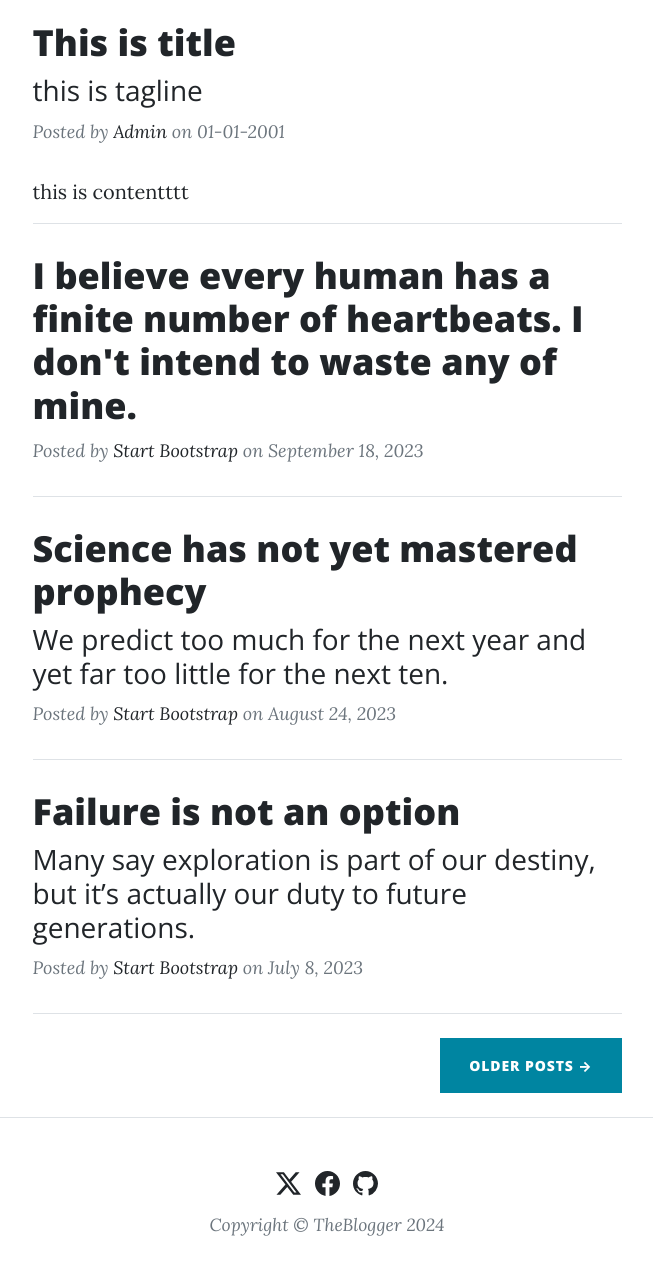
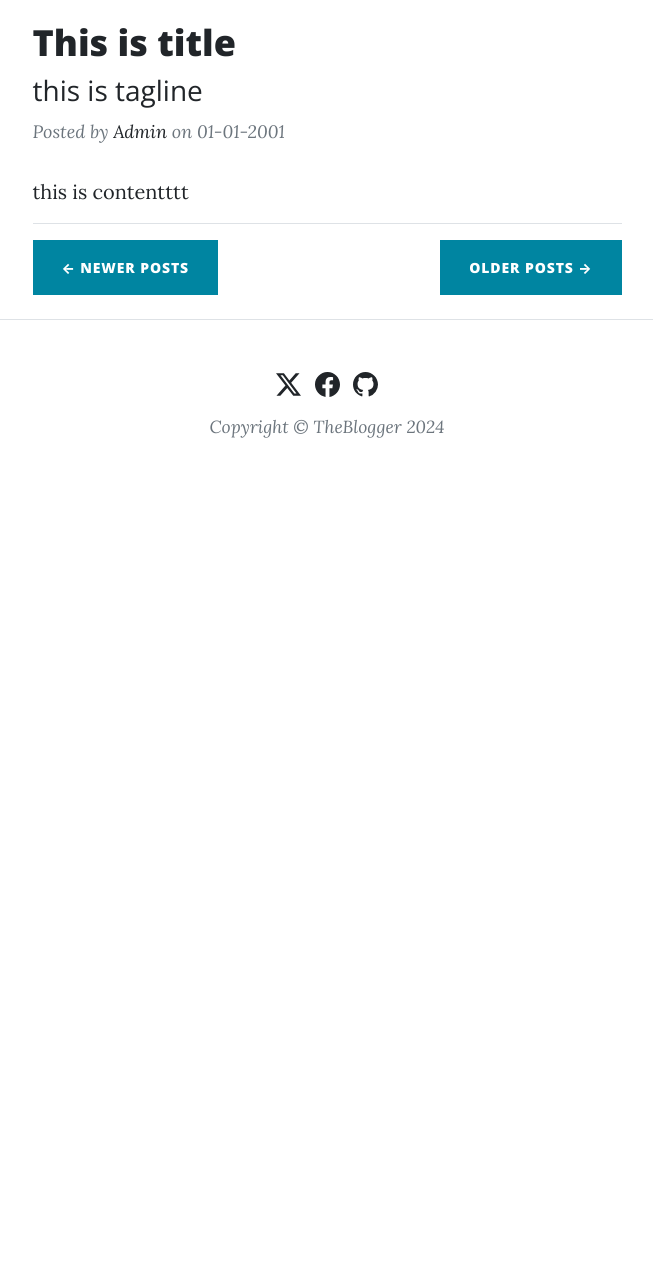
Before and after one commit to SuhelKhanCA/Blog-Website-flask, a Flask app: page / in a window 1280 px wide. Shown: the part 822-2108 px from the top of the page, without its empty margins (313-966 px from the left). After the commit the page ends 1260 px from the top, so only its background shows below. Run offline with Flask 3, Linux system fonts and the light colour scheme; some libraries are stand-ins or nearby versions.

Commit message:
put : pagination cursor

```diff
--- a/templates/index.html
+++ b/templates/index.html
@@ -34,62 +34,17 @@
       </div>
 
       {{post.content[0:43]}}
+      <!-- Divider-->
       <hr />
       {% endfor %}
-
-      <!-- Post preview-->
-      <div class="post-preview">
-        <a href="/post/"
-          ><h2 class="post-title">
-            I believe every human has a finite number of heartbeats. I don't
-            intend to waste any of mine.
-          </h2></a
+      <!-- Pager-->
+      <div class="d-flex justify-content-between mb-4">
+        <a class="btn btn-primary text-uppercase float-left" href="#!"
+          >← Newer Posts</a
         >
-        <p class="post-meta">
-          Posted by
-          <a href="#!">Start Bootstrap</a>
-          on September 18, 2023
-        </p>
-      </div>
-      <!-- Divider-->
-      <hr class="my-4" />
-      <!-- Post preview-->
-      <div class="post-preview">
-        <a href="post.html">
-          <h2 class="post-title">Science has not yet mastered prophecy</h2>
-          <h3 class="post-subtitle">
-            We predict too much for the next year and yet far too little for the
-            next ten.
-          </h3>
-        </a>
-        <p class="post-meta">
-          Posted by
-          <a href="#!">Start Bootstrap</a>
-          on August 24, 2023
-        </p>
-      </div>
-      <!-- Divider-->
-      <hr class="my-4" />
-      <!-- Post preview-->
-      <div class="post-preview">
-        <a href="post.html">
-          <h2 class="post-title">Failure is not an option</h2>
-          <h3 class="post-subtitle">
-            Many say exploration is part of our destiny, but it’s actually our
-            duty to future generations.
-          </h3>
-        </a>
-        <p class="post-meta">
-          Posted by
-          <a href="#!">Start Bootstrap</a>
-          on July 8, 2023
-        </p>
-      </div>
-      <!-- Divider-->
-      <hr class="my-4" />
-      <!-- Pager-->
-      <div class="d-flex justify-content-end mb-4">
-        <a class="btn btn-primary text-uppercase" href="#!">Older Posts →</a>
+        <a class="btn btn-primary text-uppercase float-right" href="#!"
+          >Older Posts →</a
+        >
       </div>
     </div>
   </div>
```
